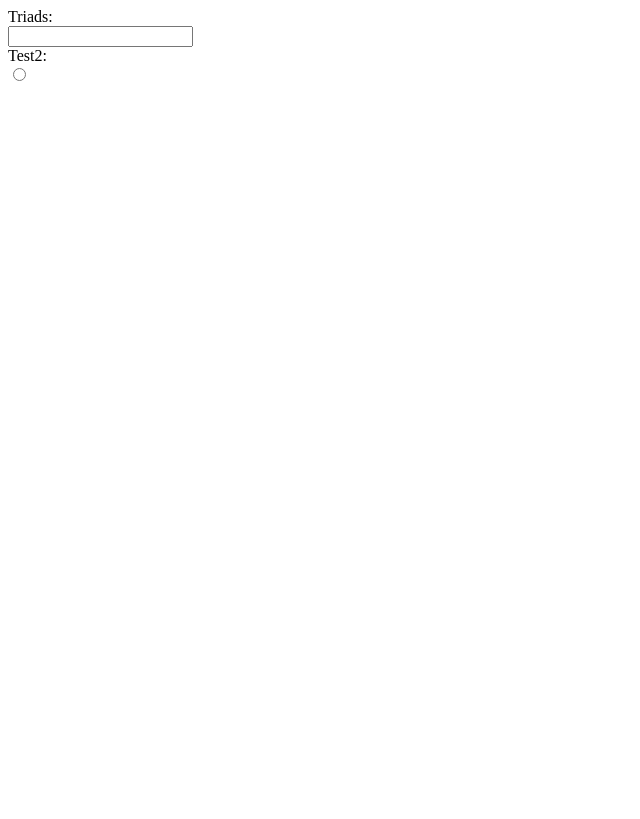
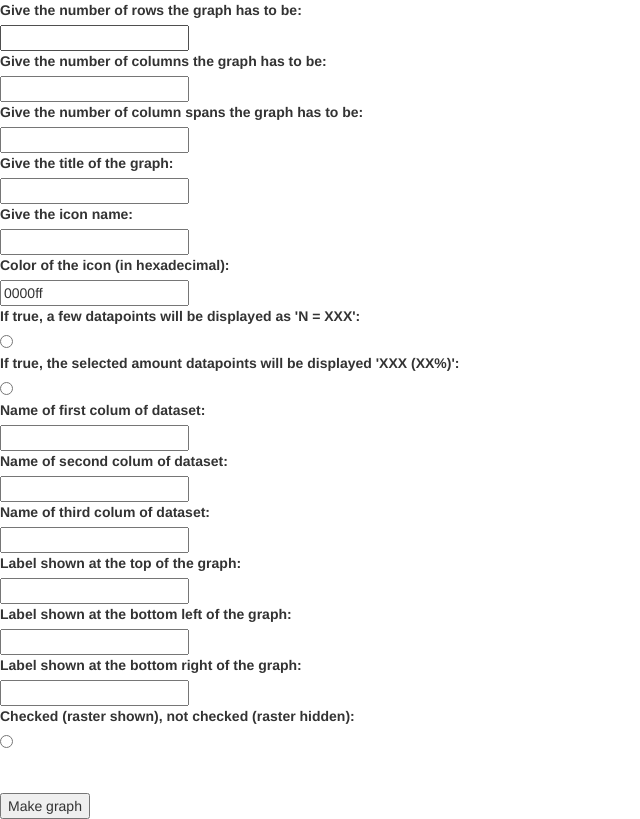
Before and after one commit to matthias-vanermen/Voices-That-Count, an Electron app: page views/Charts/chartTriads.html in a window 800 px wide. Shown: the whole page, without its empty margins (0-640 px from the left). Drawn offline with nearby package versions, Linux system fonts and the light colour scheme.

Commit message:
made triads chart

```diff
--- a/views/Charts/chartTriads.html
+++ b/views/Charts/chartTriads.html
@@ -5,13 +5,43 @@
     <meta http-equiv="X-UA-Compatible" content="IE=edge">
     <meta name="viewport" content="width=device-width, initial-scale=1.0">
     <title>Triads</title>
+    <link rel="stylesheet" href="https://maxcdn.bootstrapcdn.com/bootstrap/3.4.1/css/bootstrap.min.css">
 </head>
 <body>
     <form action="">
-        <label for="test">Triads:</label><br>
-        <input type="text" id="test" name="test"><br>
-        <label for="test2">Test2:</label><br>
-        <input type="radio" id="test2" name="test2" value="test2">
+        <label for="row">Give the number of rows the graph has to be:</label><br>
+        <input type="text" id="row" name="row"><br>
+        <label for="column">Give the number of columns the graph has to be:</label><br>
+        <input type="text" id="column" name="column"><br>
+        <label for="columnspan">Give the number of column spans the graph has to be:</label> <br>
+        <input type="text" id="columnspan" name="columnspan"><br>
+        <label for="title">Give the title of the graph:</label><br>
+        <input type="text" id="title" name="title"><br>
+        <label for="icon">Give the icon name:</label><br>
+        <input type="text" id="icon" name="icon"><br>
+        <label for="colorIcon">Color of the icon (in hexadecimal):</label><br>
+        <input type="text" id="colorIcon" name="colorIcon" value="0000ff"><br>
+        <label for="datapointcount">If true, a few datapoints will be displayed as 'N = XXX':</label><br>
+        <input type="radio" id="datapointcount" name="datapointcount" value="datapointcount"><br>
+        <label for="selectioncount">If true, the selected amount datapoints will be displayed 'XXX (XX%)':</label><br>
+        <input type="radio" id="selectioncount" name="selectioncount" value="selectioncount"><br>
+        <label for="datafieldtop">Name of first colum of dataset:</label><br>
+        <input type="text" id="datafieldtop" name="datafieldtop"><br>
+        <label for="datafieldleft">Name of second colum of dataset:</label><br>
+        <input type="text" id="datafieldleft" name="datafieldleft"><br>
+        <label for="datafieldright">Name of third colum of dataset:</label><br>
+        <input type="text" id="datafieldright" name="datafieldright"><br>
+        <label for="labeltop">Label shown at the top of the graph:</label><br>
+        <input type="text" id="labeltop" name="labeltop"><br>
+        <label for="labelleft">Label shown at the bottom left of the graph:</label><br>
+        <input type="text" id="labelleft" name="labelleft"><br>
+        <label for="labelright">Label shown at the bottom right of the graph:</label><br>
+        <input type="text" id="labelright" name="labelright"><br>
+        <label for="grid">Checked (raster shown), not checked (raster hidden):</label><br>
+        <input type="radio" id="grid" name="grid" value="grid"><br>
+
+        <br><br>
+        <button onclick="makeTriadsGraph()">Make graph</button>
     </form>
 </body>
 </html>
```
Also changed, not shown: views/Charts/chartDyads.html (+1 -0 lines), views/Charts/chartMultipletopicbar.html (+1 -0 lines).
